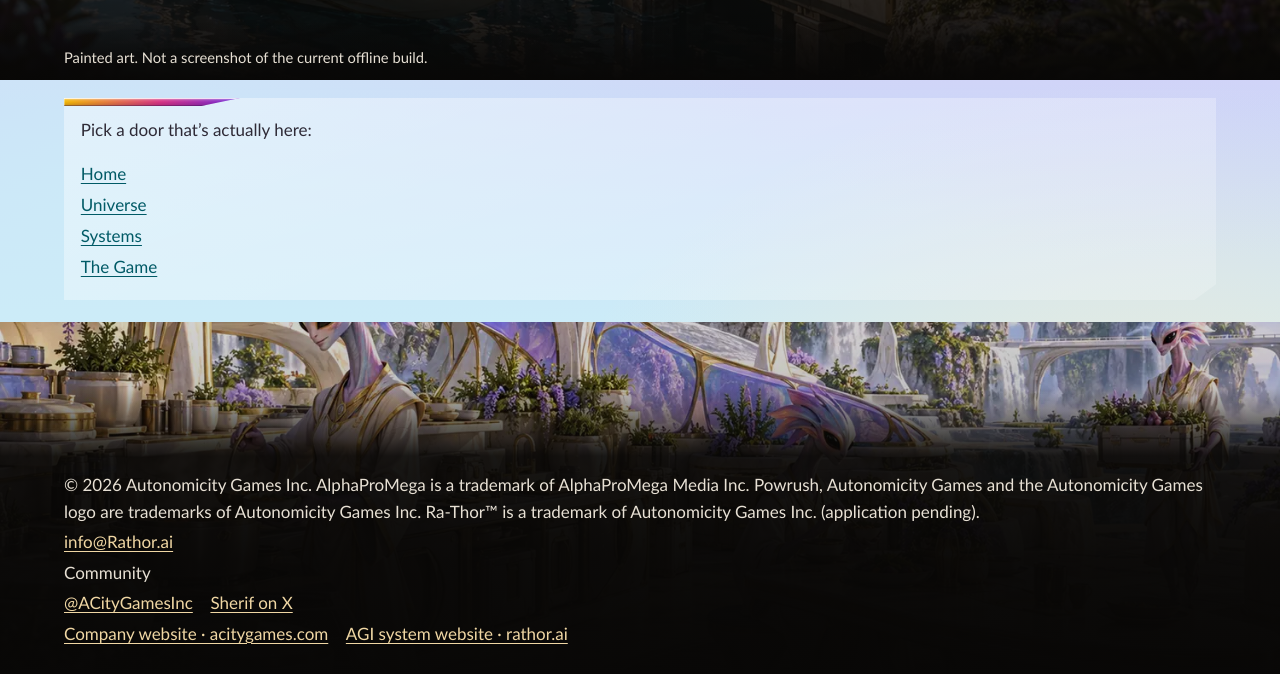
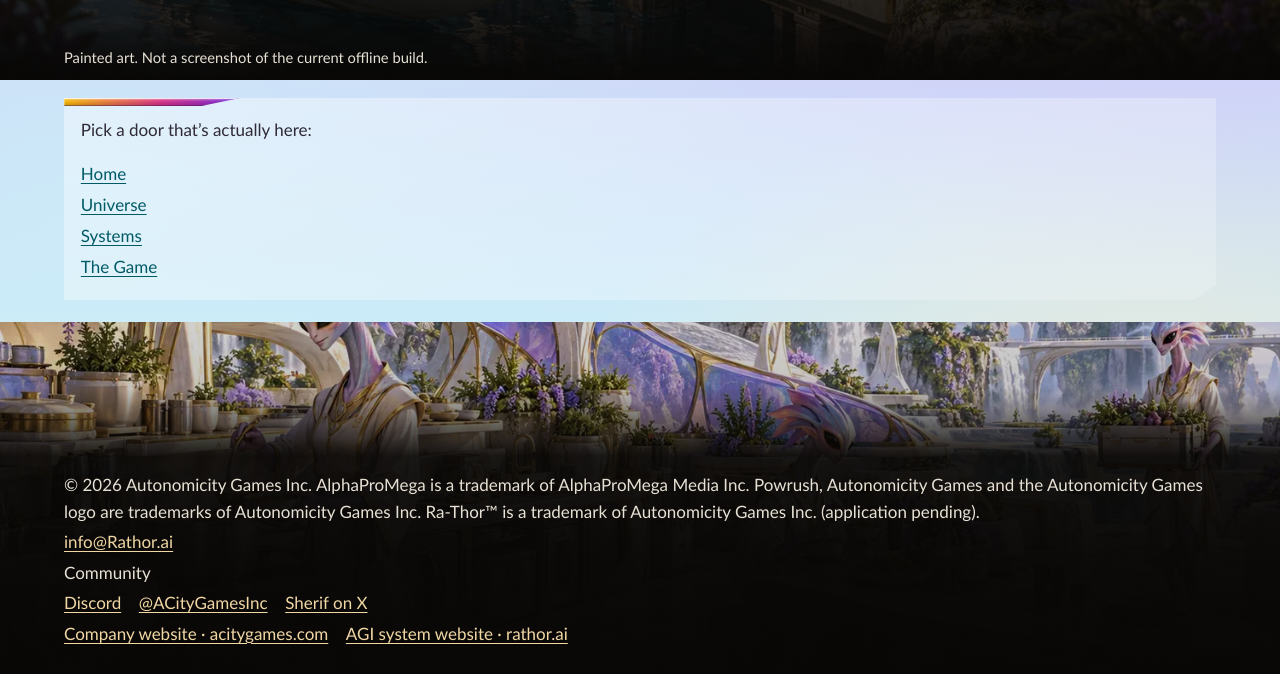
Before and after one commit to Eternally-Thriving-Grandmasterism/Powrush.com, a plain HTML site: page site/404.html in a window 1280 px wide. Shown: the part 559-1233 px from the top of the page. Drawn offline with Linux system fonts and the light colour scheme.

Commit message:
DISCORD-FOOTER-1: Discord link in the powrush.com footer (#15)
Link-only footer addition on 5 pages. Votes at cf856cf2: Hands 7065899601, Clerk 7065905609, Core 7065903193. Sherif live OK: "A)" 2026-11-21 11:38 AM ET (verified verbatim in Lead Mate chat).

```diff
--- a/site/404.html
+++ b/site/404.html
@@ -92,7 +92,7 @@
         <p>© 2026 Autonomicity Games Inc. AlphaProMega is a trademark of AlphaProMega Media Inc. Powrush, Autonomicity Games and the Autonomicity Games logo are trademarks of Autonomicity Games Inc. Ra-Thor™ is a trademark of Autonomicity Games Inc. (application pending).</p>
         <p><a href="mailto:info@Rathor.ai">info@Rathor.ai</a></p>
         <p>Community</p>
-        <p class="footer-channels"><a href="https://x.com/ACityGamesInc" rel="noopener noreferrer" target="_blank">@ACityGamesInc<span class="sr-only"> (opens in a new tab)</span></a> <a href="https://x.com/AlphaProMega" rel="noopener noreferrer" target="_blank">Sherif on X<span class="sr-only"> (opens in a new tab)</span></a></p>
+        <p class="footer-channels"><a href="https://discord.gg/nFRczVx5xQ" rel="noopener noreferrer" target="_blank">Discord<span class="sr-only"> (opens in a new tab)</span></a> <a href="https://x.com/ACityGamesInc" rel="noopener noreferrer" target="_blank">@ACityGamesInc<span class="sr-only"> (opens in a new tab)</span></a> <a href="https://x.com/AlphaProMega" rel="noopener noreferrer" target="_blank">Sherif on X<span class="sr-only"> (opens in a new tab)</span></a></p>
         <p class="footer-channels"><a href="https://acitygames.com/" rel="noopener noreferrer" target="_blank">Company website · acitygames.com<span class="sr-only"> (opens in a new tab)</span></a> <a href="https://rathor.ai/" rel="noopener noreferrer" target="_blank">AGI system website · rathor.ai<span class="sr-only"> (opens in a new tab)</span></a></p>
       </div>
     </div>
```
Also changed, not shown: site/index.html (+1 -1 lines), site/play.html (+1 -1 lines), site/systems.html (+1 -1 lines), site/world.html (+1 -1 lines).
